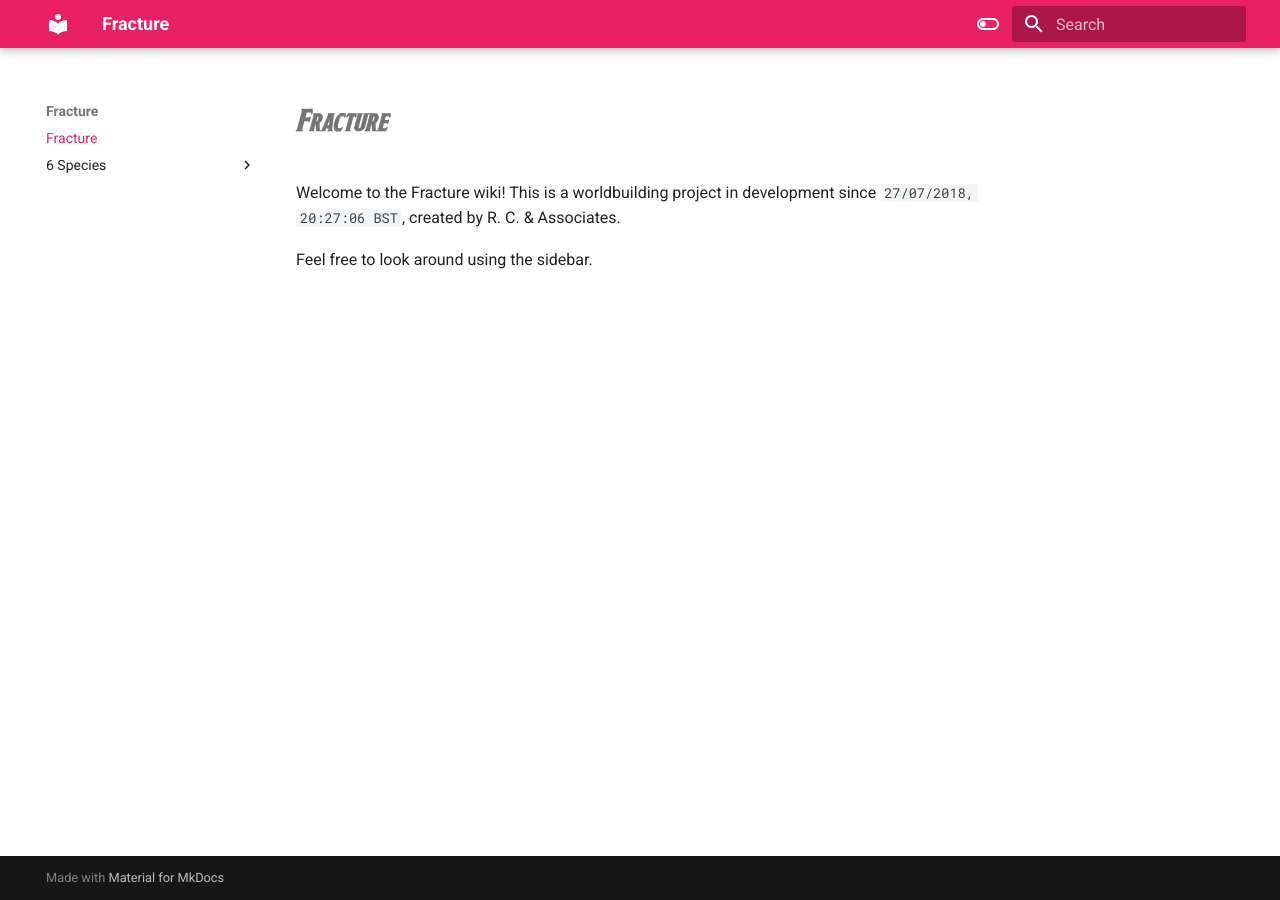
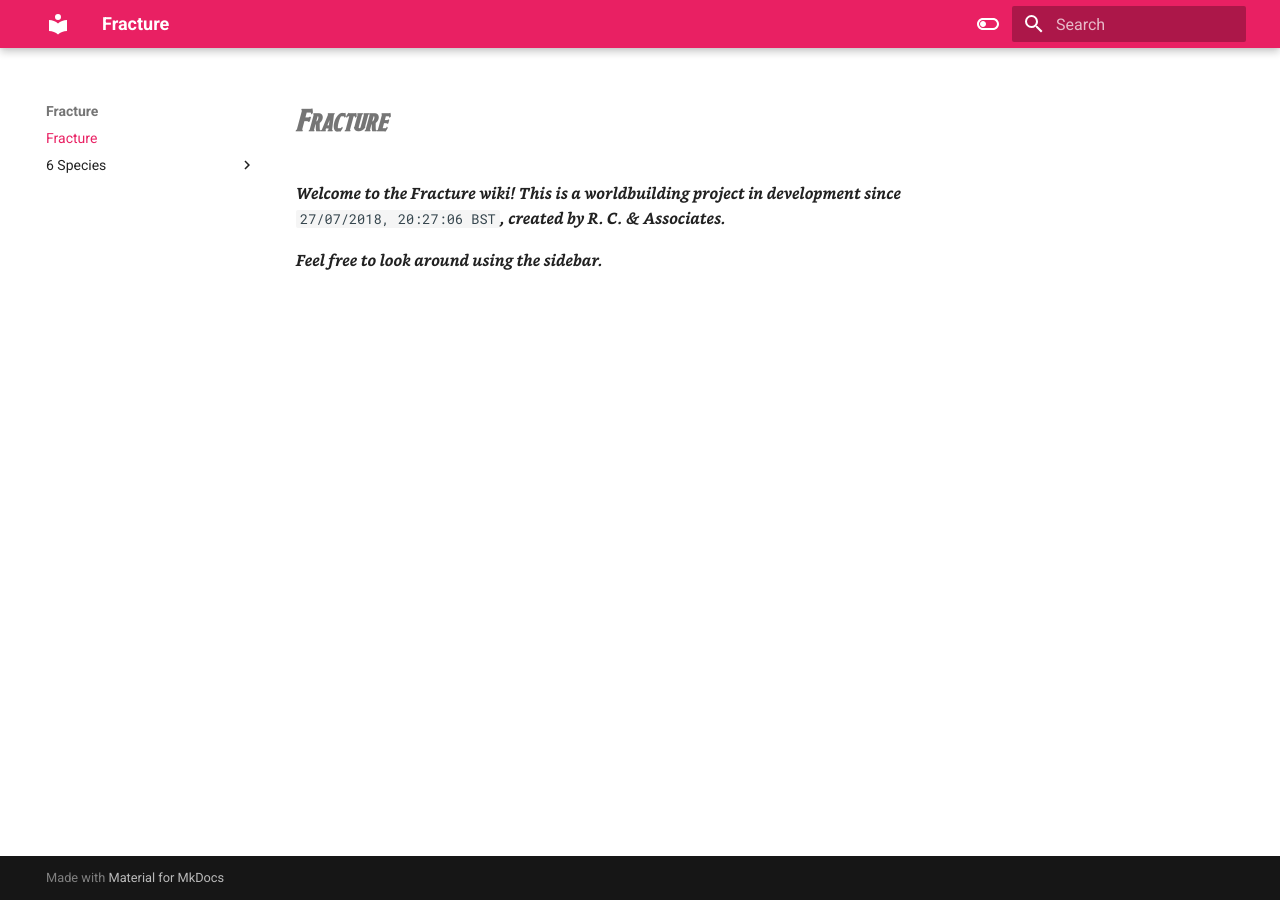
Before and after one commit to fennecpixels/FractureOnline, an MkDocs documentation site: the page built from docs/index.md, in a window 1280 px wide. Built offline with MkDocs 1.6.1 and Material for MkDocs 9.7.7, drawn with Linux system fonts in a browser that asks for light colours.

Commit message:
Font test #4

```diff
--- a/docs/stylesheets/extra.css
+++ b/docs/stylesheets/extra.css
@@ -53,7 +53,7 @@
   font-style: italic, oblique;
 }
 
-:root {
+p {
   font-family: "Bookerly";
   font-style: normal;
 }
```
